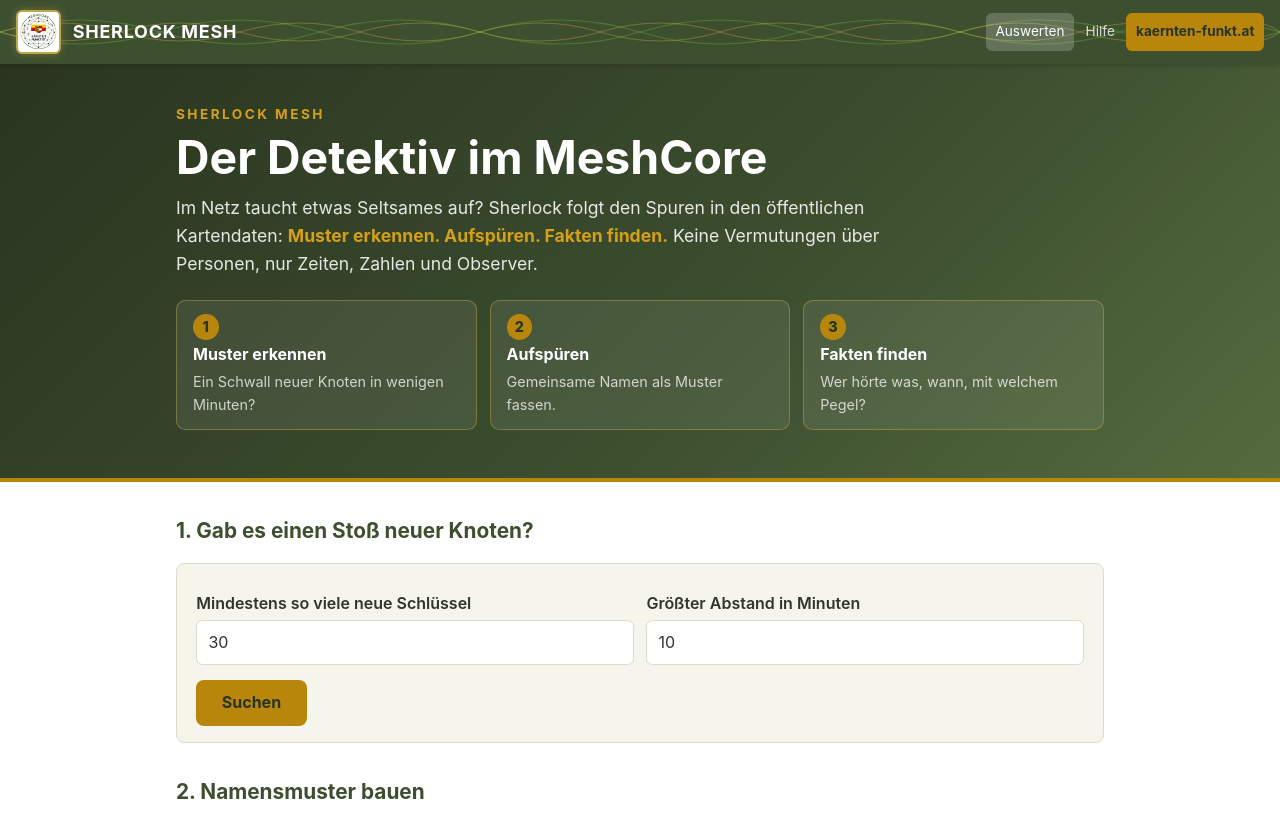
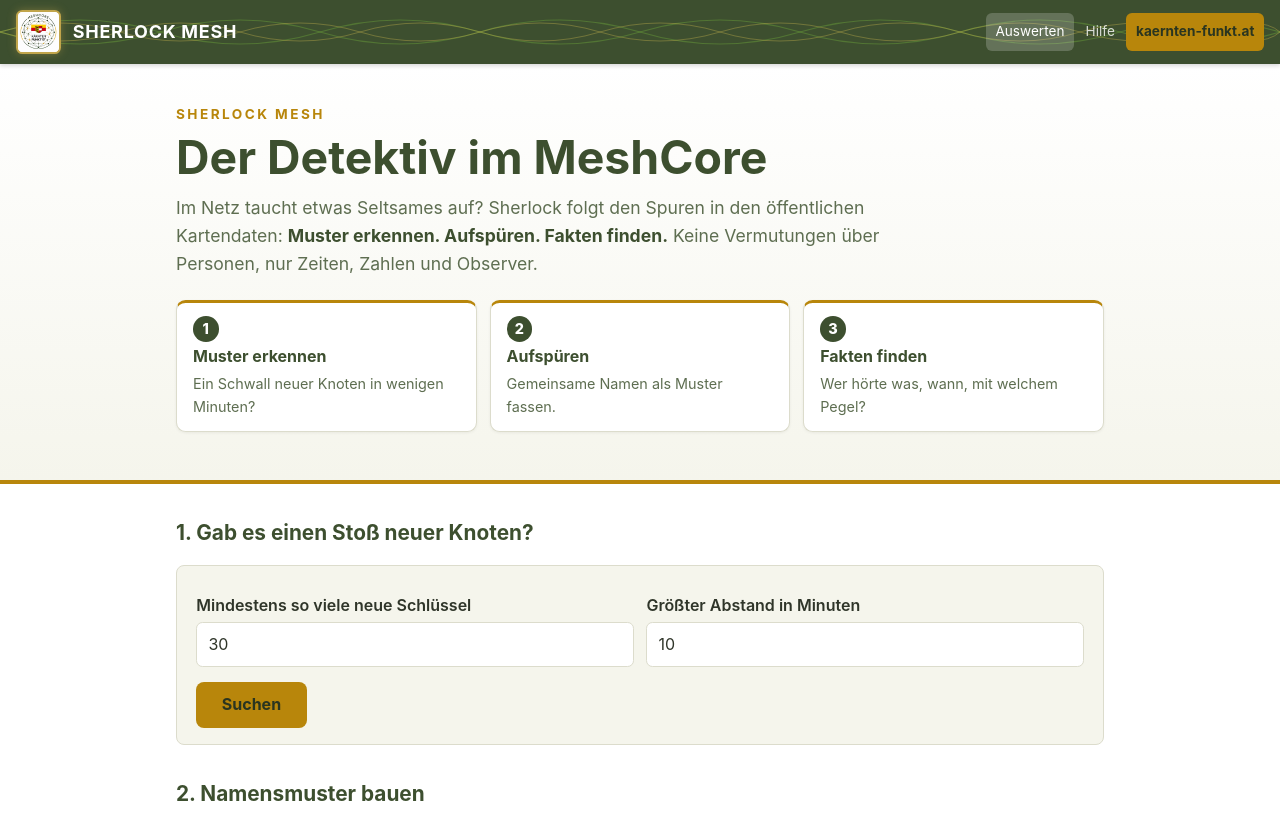
Before and after one commit to achildrenmile/sherlock, a plain HTML site: page static/index.html in a window 1280 px wide. Shown: the top 813 px of the page. Drawn offline with Linux system fonts and the light colour scheme.

Commit message:
Design: heller Inhalt wie kaernten-funkt.at, kein Dark-Mode, Hero hell
Co-Authored-By: Claude Code <noreply@anthropic.com>
Claude-Session: https://claude.ai/code/session_01HD85eHkn1A9ZpL3M2ufZS9

```diff
--- a/static/style.css
+++ b/static/style.css
@@ -1,11 +1,9 @@
 :root{--primary:#3d4f2f;--primary-light:#556b3e;--primary-dark:#2a3520;--secondary:#c53030;--accent:#b8860b;--accent-light:#d4a017;--bg:#fff;--bg-alt:#f5f5ec;--text:#2f3529;--text-light:#5e6e51;--line:#dcdccc;--font:'Inter',system-ui,-apple-system,BlinkMacSystemFont,'Segoe UI',Roboto,sans-serif}
-@media (prefers-color-scheme:dark){:root:not([data-theme=light]){--bg:#1c2217;--bg-alt:#252d1f;--text:#eef0e6;--text-light:#b4c0a4;--line:#3a4430;--primary:#556b3e}}
 *{box-sizing:border-box}
 body{margin:0;font-family:var(--font);color:var(--text);background:var(--bg);line-height:1.6;-webkit-font-smoothing:antialiased}
 .wrap{max-width:60rem;margin:0 auto;padding:0 1rem}
 main{padding:1.5rem 1rem 3rem}
 h2{color:var(--primary);margin:2rem 0 .5rem;font-size:1.3rem}
-@media (prefers-color-scheme:dark){:root:not([data-theme=light]) h2{color:var(--accent-light)}}
 .lead{font-size:1.1rem;color:var(--text-light);max-width:44rem}
 .karte{background:var(--bg-alt);border:1px solid var(--line);border-radius:.5rem;padding:1rem 1.2rem;margin:1rem 0}
 label{display:block;font-weight:600;margin:.7rem 0 .2rem}
@@ -39,16 +37,17 @@ pre{background:var(--bg-alt);border:1px solid var(--line);border-radius:.4rem;pa
 .header-nav a.nav-cta{background:var(--accent);color:var(--primary-dark);font-weight:700}
 .header-nav a.nav-cta:hover{background:var(--accent-light)}
 @media (max-width:34rem){.header-brand-text{font-size:.95rem}.header-nav a.nav-cta{display:none}}
-.hero{background:linear-gradient(135deg,var(--primary-dark) 0%,var(--primary) 60%,var(--primary-light) 100%);color:#fff;padding:2.5rem 0 3rem;border-bottom:4px solid var(--accent)}
-.hero-kicker{margin:0 0 .3rem;color:var(--accent-light);font-weight:700;letter-spacing:.18em;text-transform:uppercase;font-size:.85rem}
-.hero h1{margin:0 0 .6rem;font-size:clamp(1.9rem,5vw,2.9rem);line-height:1.15}
-.hero-sub{max-width:44rem;font-size:1.1rem;color:rgba(255,255,255,.88);margin:0 0 1.4rem}
-.hero-sub strong{color:var(--accent-light)}
+.hero{background:linear-gradient(180deg,#fff 0%,var(--bg-alt) 100%);color:var(--text);padding:2.5rem 0 3rem;border-bottom:4px solid var(--accent)}
+.hero-kicker{margin:0 0 .3rem;color:var(--accent);font-weight:700;letter-spacing:.18em;text-transform:uppercase;font-size:.85rem}
+.hero h1{margin:0 0 .6rem;font-size:clamp(1.9rem,5vw,2.9rem);line-height:1.15;color:var(--primary)}
+.hero-sub{max-width:44rem;font-size:1.1rem;color:var(--text-light);margin:0 0 1.4rem}
+.hero-sub strong{color:var(--primary)}
 .hero-chips{list-style:none;margin:0;padding:0;display:grid;grid-template-columns:repeat(3,1fr);gap:.8rem}
 @media (max-width:40rem){.hero-chips{grid-template-columns:1fr}}
-.hero-chips li{background:rgba(255,255,255,.08);border:1px solid rgba(193,165,75,.45);border-radius:.6rem;padding:.8rem 1rem;display:flex;flex-direction:column;gap:.15rem}
-.hero-chips li span:last-child{font-size:.9rem;color:rgba(255,255,255,.75)}
-.chip-nr{align-self:flex-start;width:1.6rem;height:1.6rem;line-height:1.6rem;text-align:center;border-radius:50%;background:var(--accent);color:var(--primary-dark);font-weight:800;font-size:.9rem}
+.hero-chips li{background:#fff;border:1px solid var(--line);border-top:3px solid var(--accent);border-radius:.6rem;padding:.8rem 1rem;display:flex;flex-direction:column;gap:.15rem;box-shadow:0 1px 3px rgba(0,0,0,.06)}
+.hero-chips li strong{color:var(--primary)}
+.hero-chips li span:last-child{font-size:.9rem;color:var(--text-light)}
+.chip-nr{align-self:flex-start;width:1.6rem;height:1.6rem;line-height:1.6rem;text-align:center;border-radius:50%;background:var(--primary);color:#fff;font-weight:800;font-size:.9rem}
 h2.erste{margin-top:0}
 .site-footer{background:var(--primary-dark);color:rgba(255,255,255,.8);padding:2.5rem 0 1.25rem;margin-top:1rem}
 .site-footer h3{color:#fff;margin:0 0 .6rem;font-size:1.05rem}
```
